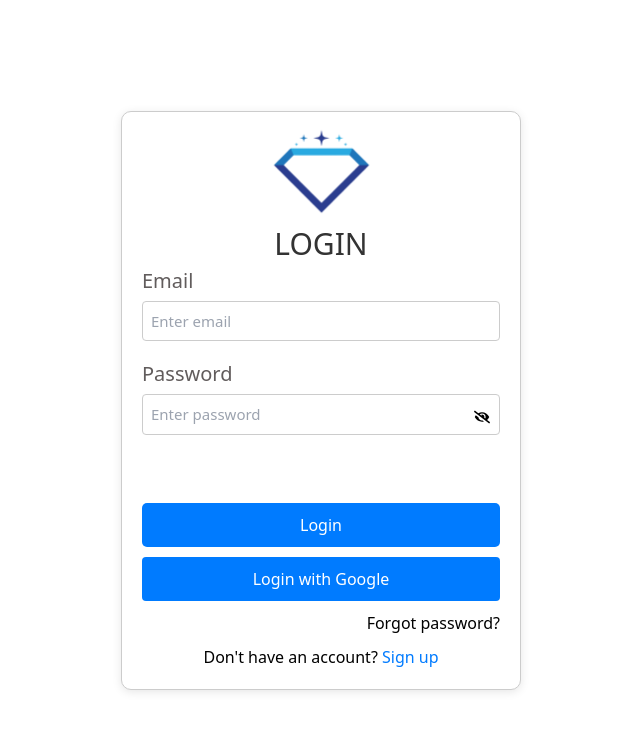
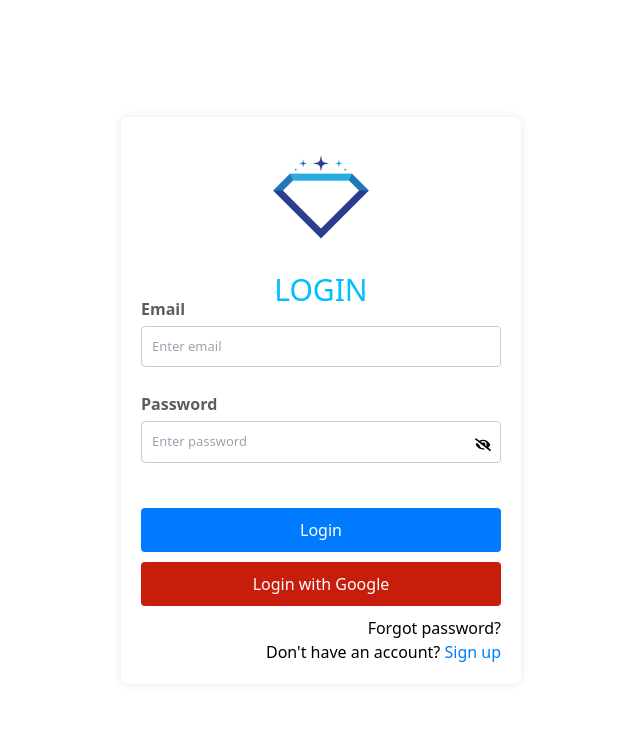
Before and after one commit to HoangNNQ157/FE_GemFPT, a React (Vite) app: page / in a window 1280 px wide. Shown: the top 730 px of the page, without its empty margins (319-959 px from the left). Built offline with nearby package versions, Linux system fonts and the light colour scheme.

Commit message:
fix authenciation

```diff
--- a/src/component/Register/Register.css
+++ b/src/component/Register/Register.css
@@ -44,9 +44,10 @@ body {
   border-radius: 8px;
 }
 
-.Actor {
-  font-size: 20px;
+.title {
+  display: flex;
   color: #615c5c;
+  font-weight: 600;
 }
 
 .form .mb-3 {
@@ -85,14 +86,14 @@ body {
   width: 100%;
 }
 
-.error-message {
+.error-message-rg {
   color: red;
   height: 100%;
   display: flex;
   align-items: center;
 }
 
-.btn-primary {
+.brg-primary {
   background-color: #007bff;
   color: #fff;
   margin-top: 10px;
--- a/src/component/forgotpassword/ForgotPassword.css
+++ b/src/component/forgotpassword/ForgotPassword.css
@@ -1,40 +1,65 @@
+body {
+  display: flex;
+  justify-content: center;
+  align-items: center;
+  height: 100vh;
+  margin: 0;
+  width: 100%; /* Ensures body takes full width */
+}
+
+.logoForgot {
+  width: 100%;
+  display: flex;
+  justify-content: center;
+}
+
+.imgForgot {
+  width: 35%;
+  height: auto;
+  display: block;
+}
+
 .form-box {
   width: 100%;
-  margin: 0 auto;
   padding: 20px;
   border: 1px solid #ddd;
   border-radius: 8px;
   background-color: #fff;
   box-shadow: 0 2px 10px rgba(0, 0, 0, 0.1);
+  display: flex;
+  flex-direction: column;
+  align-items: center;
+  max-width: 400px; /* Constrain the form to a maximum width */
 }
 
-.logo {
-  display: block;
-  margin: 0 auto 20px;
-  max-width: 100px;
+form {
+  width: 100%; /* Ensures form takes full width */
 }
 
 form h3 {
+  font-size: 30px;
   text-align: center;
   margin-bottom: 20px;
-  color: #333;
+  color: deepskyblue !important; /* Changed color to blue and added !important */
 }
 
 .mb-3 {
   margin-bottom: 15px;
+  position: relative;
+  width: 100%;
 }
 
 .title {
   display: flex;
   margin-bottom: 5px;
-  color: #333;
+  color: #615c5c !important;
   font-weight: 600;
 }
 
 .form-control {
   width: 100%;
   padding: 10px;
-  margin-top: 20px;
+  margin-top: 5px;
   border: 1px solid #ccc;
   border-radius: 4px;
 }
@@ -45,23 +70,32 @@ form h3 {
 
 .error-message {
   color: red;
-  font-size: 0.875em;
-  margin-top: 5px;
+  height: 100%;
+  display: flex;
+  align-items: center;
+  visibility: hidden; /* Initially hidden */
+}
+
+.error-message.visible {
+  visibility: visible; /* Visible when there's an error */
 }
 
 .d-grid {
   display: grid;
+  width: 100%; /* Ensures the button takes the full width */
 }
 
-.btn {
+.bfg {
   padding: 10px 20px;
   border: none;
   border-radius: 4px;
   background-color: #007bff;
   color: #fff;
   cursor: pointer;
+  margin-top: -10px;
+  width: 100%; /* Full width button */
 }
 
-.btn:hover {
+.bfg:hover {
   background-color: #0056b3;
 }
--- a/src/component/forgotpassword/ForgotPassword.jsx
+++ b/src/component/forgotpassword/ForgotPassword.jsx
@@ -53,10 +53,11 @@ export default function ForgotPassword() {
 
   return (
     <div className="form-box forgot-password">
-      <img src="public/assets/logo.jpg" className="logo" alt="Logo" />
+      <div className="logoForgot">
+        <img src="public/assets/logo.jpg" className="imgForgot" alt="Logo" />
+      </div>
       <form onSubmit={handleSubmit}>
         <h3>Forgot Password</h3>
-
         <div className="mb-3">
           <label className="title">Email</label>
           <input
@@ -67,27 +68,21 @@ export default function ForgotPassword() {
             value={formData.email}
             onChange={handleChange}
           />
-          {errors.email && (
-            <span className="error-message">{errors.email}</span>
-          )}
+          <span className={`error-message ${errors.email ? "visible" : ""}`}>
+            {errors.email || "Email is required"}
+          </span>
         </div>
-
         <div className="d-grid">
-          <button type="submit" className="btn btn-primary">
+          <button type="submit" className="bfg bfg-primary">
             Reset Password
           </button>
         </div>
-        {/* <div className="Login-Link">
-          <p>
-            <Link to="/login">Login</Link>
-          </p>
-        </div> */}
-
         <ToastContainer />
       </form>
     </div>
   );
 }
+
 
 /* import { useState } from "react";
 import * as Yup from "yup";
--- a/src/component/login/Login.css
+++ b/src/component/login/Login.css
@@ -10,133 +10,130 @@ body {
   width: 100%;
   display: flex;
   justify-content: center;
-    align-items: center;
+  margin-top: -30px;
 }
 
 .imgLogo {
   width: 50%;
   height: auto;
-    margin-bottom: -20px;
-    margin-top: -50px;
   display: block;
 }
 
-.form-box h3 {
+.form h3 {
   font-size: 30px;
   margin-top: -20px;
   margin-bottom: -15px;
   text-align: center;
-    color: #007bff;
+  color: deepskyblue;
+}
+
+.form-control {
+  margin-top: 0px !important;
+}
+
+.form {
+  margin-bottom: 0px !important;
+  display: flex;
+  flex-direction: column;
+  align-items: center;
+  width: 100%;
+  max-width: 400px;
+  padding: 20px;
+  box-shadow: 0 0 10px rgba(0, 0, 0, 0.1);
+  background-color: #fff;
+  border-radius: 8px;
 }
 
 .User {
-    color: #615c5c;
-    font-size: 20px;
+  display: flex;
   margin-bottom: 5px;
+  color: #615c5c ;
+  font-weight: 600;
 }
 
-.form-box .mb-3 {
-    margin-top: -20px;
+.form .mb-3 {
+  margin-bottom: 25px;
+  position: relative;
 }
 
-.form-box input[type="email"],
-.form-box input[type="password"] {
+.form input[type="email"],
+.form input[type="password"] {
   width: 100%;
-    padding: 8px; /* Adjusted padding for closer spacing */
-    font-size: 15px;
+  padding: 10px;
+  font-size: 13px;
   border: 1px solid #ccc;
   border-radius: 4px;
-    box-sizing: border-box;
-    margin-top: 5px; /* Ensures a small space between label and input */
+  padding-right: 40px; /* Added padding-right to make space for the icon */
 }
 
 .password-wrapper {
   position: relative;
   display: flex;
   align-items: center;
-    margin-top: 5px; /* Ensures a small space between label and input */
-}
-
-.form-item {
-    position: relative;
-    margin-top: -10px;
-    min-height: 80px; /* Adjusted to provide space for error messages */
-    display: flex;
-    flex-direction: column;
-    justify-content: flex-start; /* Ensure space for error message */
-}
-
-.icon {
-    position: absolute;
-    right: 10px;
-    bottom: 15px;
 }
 
 .password-toggle-icon {
   cursor: pointer;
   position: absolute;
-    bottom: 15px;
   right: 10px;
+  top: 50%;
+  transform: translateY(-50%);
 }
 
-.error-message {
-    color: red;
-    font-size: 12px;
-    margin-top: 5px; /* Added margin to separate error message from input */
-    visibility: visible; /* Ensure the message is visible when present */
+.error-message-container {
+  height: 20px;
+  position: absolute;
+  bottom: -25px;
+  width: 100%;
 }
 
-.hidden-error {
-    visibility: hidden; /* Keeps space for the error message without displaying it */
-    height: 0;
+.error-message-lg {
+  color: red;
+  height: 100%;
+  display: flex;
+  align-items: center;
 }
 
-.form-box .d-grid {
-    display: grid;
-    grid-template-columns: 1fr;
+.blg-primary {
+  background-color: #007bff;
+  color: #fff;
+  margin-top: 20px;
+  padding: 10px 20px;
+  border: none;
+  border-radius: 4px;
+  cursor: pointer;
+  text-align: center;
+  width: 100%; /* Ensure the button takes full width */
+  box-sizing: border-box; /* Ensure padding is included in the element's total width */
 }
 
-.btn-primary {
-    background-color: #007bff;
+.login-gg {
+  margin-top: 10px;
+  width: 100%; /* Ensure the container takes full width */
+}
+
+.login-google {
+  background-color: #c71d0d;
   color: #fff;
   padding: 10px;
   border: none;
   border-radius: 4px;
   cursor: pointer;
   text-align: center;
-}
-
-.btn-primary:hover {
-    background-color: #0056b3;
-}
-
-.login-gg {
-    margin-top: 10px;
-}
-
-.login-google {
-    background-color: #db4437;
-    color: #fff;
-    padding: 10px;
-    border: none;
-    border-radius: 4px;
-    cursor: pointer;
-    text-align: center;
-    width: 100%;
-}
-
-.login-google:hover {
-    background-color: #c23321;
+  width: 100%; /* Ensure the button takes full width */
+  box-sizing: border-box; /* Ensure padding is included in the element's total width */
 }
 
 .forgot-password {
   text-align: right;
   margin-top: 10px;
+  width: 100%; /* Ensure it takes full width to align to the right */
 }
 
 .register-link {
-    text-align: center;
-    margin-top: 10px;
+  text-align: right;
+
+  width: 100%; /* Ensure it takes full width to align to the right */
 }
 
 .register-link a {
--- a/src/component/login/Login.jsx
+++ b/src/component/login/Login.jsx
@@ -29,6 +29,11 @@ export default function Login() {
     setFormData((prevState) => ({
       ...prevState,
       [name]: value
+    }));
+
+    setErrors((prevErrors) => ({
+      ...prevErrors,
+      [name]: '',
     }));
   };
 
@@ -64,7 +69,7 @@ export default function Login() {
 
   const handleLoginWithGoogle = async () => {
     try {
-      const user = await api.post('/login-google');
+      const user = await api.post('/login_google');
       console.log("Login with Google success:", user.data);
 
       localStorage.setItem("token", user.data.token);
@@ -84,11 +89,11 @@ export default function Login() {
 
   return (
     <>
-      <div className="form-box login">
-        <div className="logoLogin">
-          <img src='public/assets/logo.jpg' className="imgLogo" alt="Logo" />
-        </div>
+      <div className="form login">
         <form onSubmit={handleSubmit}>
+          <div className="logoLogin">
+            <img src='public/assets/logo.jpg' className="imgLogo" alt="Logo" />
+          </div>
           <h3>LOGIN</h3>
 
           <div className="mb-3 form-item">
@@ -101,10 +106,9 @@ export default function Login() {
               value={formData.email}
               onChange={handleChange}
             />
-
-            <span className={`error-message ${errors.email ? '' : 'hidden-error'}`}>
-              {errors.email || 'Email is required'}
-            </span>
+            <div className="error-message-container">
+              {errors.email && <span className="error-message-lg">{errors.email}</span>}
+            </div>
           </div>
 
           <div className="mb-3">
@@ -118,22 +122,22 @@ export default function Login() {
                 value={formData.password}
                 onChange={handleChange}
               />
-
               <span className="password-toggle-icon" onClick={togglePasswordVisibility}>
                 {showPassword ? <FaEye /> : <FaEyeSlash />}
               </span>
             </div>
-            <span className={`error-message ${errors.password ? '' : 'hidden-error'}`}>
-              {errors.password || 'Password is required'}
-            </span>
+            <div className="error-message-container">
+              {errors.password && <span className="error-message-lg">{errors.password}</span>}
+            </div>
           </div>
+
           <div className="d-grid">
-            <button type="submit" className="btn btn-primary">Login</button>
+            <button type="submit" className="blg blg-primary">Login</button>
           </div>
         </form>
 
         <div className="login-gg">
-          <button type="button" className="btn login-google" onClick={handleLoginWithGoogle}>Login with Google</button>
+          <button type="button" className="login-google" onClick={handleLoginWithGoogle}>Login with Google</button>
         </div>
 
         <p className="forgot-password text-right">
@@ -149,6 +153,7 @@ export default function Login() {
     </>
   );
 }
+
 
 
 // LOGIN BANG SDT
@@ -278,12 +283,12 @@ export default function Login() {
           {errors.password && <span className="error-message">{errors.password}</span>}
         </div>
         <div className="d-grid">
-          <button type="submit" className="btn btn-primary">Login</button>
+          <button type="submit" className="blg blg-primary">Login</button>
         </div>
       </form>
 
       <div className="login-gg">
-        <button type="button" className="btn login-google" onClick={handleLoginWithGoogle}>Login with Google</button>
+        <button type="button" className="blg login-google" onClick={handleLoginWithGoogle}>Login with Google</button>
       </div>
 
       <p className="forgot-password text-right">
--- a/src/component/resetpassword/ResetPassword.css
+++ b/src/component/resetpassword/ResetPassword.css
@@ -1,102 +1,116 @@
+body {
+  display: flex;
+  justify-content: center;
+  align-items: center;
+  height: 100vh;
+  margin: 0;
+  width: 100%; /* Ensures body takes full width */
+}
+
+.logoReset {
+  width: 100%;
+  display: flex;
+  justify-content: center;
+}
+
+.imgReset {
+  width: 35%;
+  height: auto;
+  display: block;
+}
+
 .form-box {
   width: 100%;
-  max-width: 400px;
-  margin: 50px auto;
   padding: 20px;
-  border: 1px solid #ccc;
-  border-radius: 10px;
+  border: 1px solid #ddd;
+  border-radius: 8px;
   background-color: #fff;
   box-shadow: 0 2px 10px rgba(0, 0, 0, 0.1);
+  display: flex;
+  flex-direction: column;
+  align-items: center;
+  max-width: 400px; /* Constrain the form to a maximum width */
 }
 
-.form-box .logo {
-  display: block;
-  margin: 0 auto 20px;
-  width: 100px;
+form {
+  width: 100%; /* Ensures form takes full width */
 }
 
-.form-box form {
-  display: flex;
-  flex-direction: column;
+form h3 {
+  font-size: 30px;
+  text-align: center;
+  margin-bottom: 20px;
+  color: deepskyblue !important; /* Changed color to blue and added !important */
 }
 
-.form-box h3 {
-  text-align: center;
-  margin-bottom: 20px;
-  color: #333;
+.mb-3 {
+  margin-bottom: 15px;
+  position: relative;
+  width: 100%;
 }
 
-.form-box .mb-3 {
-  margin-bottom: 15px;
-  position: relative;
+.title {
+  display: flex;
+  margin-bottom: 5px;
+  color: #615c5c !important;
+  font-weight: 600;
 }
 
-.form-box .title {
-  margin-bottom: 5px;
-  font-weight: bold;
-  color: #333;
+.form-control {
+  width: 100%;
+  padding: 10px;
+  margin-top: 5px;
+  border: 1px solid #ccc;
+  border-radius: 4px;
 }
 
-.form-box .form-control {
-  width: 100%;
-  padding: 10px;
-  border: 1px solid #ccc;
-  border-radius: 5px;
-  font-size: 14px;
+.form-control:focus {
+  border-color: #007bff;
 }
 
-.form-box .form-control:focus {
-  border-color: #007bff;
-  box-shadow: 0 0 5px rgba(0, 123, 255, 0.5);
+.error-message-sp {
+  color: red;
+  height: 20px; /* Reserve space for the error message */
+  display: flex;
+  align-items: center;
+
 }
 
-.error-message {
-  color: red;
-  font-size: 12px;
-  margin-top: 5px;
+
+.d-grid {
+  display: grid;
+  width: 100%; /* Ensures the button takes the full width */
 }
 
-.invisible-placeholder {
-  height: 20px; /* Height of the invisible element */
-  overflow: hidden; /* Hide the invisible element */
-  font-size: 0; /* Ensure no visible text */
+.bsp {
+  padding: 10px 20px;
+  border: none;
+  border-radius: 4px;
+  background-color: #007bff;
+  color: #fff;
+  cursor: pointer;
+
+  width: 100%; /* Full width button */
 }
 
-.form-box .d-grid {
-  margin-top: 20px;
+.bsp:hover {
+  background-color: #0056b3;
 }
 
-.form-box .btn-primary {
-  background-color: #007bff;
-  border-color: #007bff;
-  color: #fff;
-  padding: 10px;
-  font-size: 16px;
-  border-radius: 5px;
-  cursor: pointer;
-  text-align: center;
-  display: inline-block;
-}
-
-.form-box .btn-primary:hover {
-  background-color: #0056b3;
-  border-color: #004085;
-}
-
-.form-box .Login-Link {
+.Login-Link {
   text-align: center;
   margin-top: 20px;
 }
 
-.form-box .Login-Link p {
+.Login-Link p {
   margin: 0;
 }
 
-.form-box .Login-Link a {
+.Login-Link a {
   color: #007bff;
   text-decoration: none;
 }
 
-.form-box .Login-Link a:hover {
+.Login-Link a:hover {
   text-decoration: underline;
 }
--- a/src/component/resetpassword/ResetPassword.jsx
+++ b/src/component/resetpassword/ResetPassword.jsx
@@ -63,7 +63,7 @@ export default function ResetPassword() {
 
   return (
     <div className="form-box reset-password">
-      <img src="public/assets/logo.jpg" className="logo" alt="Logo" />
+      <img src="public/assets/logo.jpg" className="imgReset" alt="Logo" />
       <form onSubmit={handleSubmit}>
         <h3>Reset Password</h3>
 
@@ -82,7 +82,9 @@ export default function ResetPassword() {
             value={formData.password}
             onChange={handleChange}
           />
-          {errors.password && <span className="error-message">{errors.password}</span>}
+          <span className={`error-message-sp ${errors.password ? 'visible' : ''}`}>
+            {errors.password}
+          </span>
         </div>
 
         <div className="mb-3">
@@ -95,11 +97,13 @@ export default function ResetPassword() {
             value={formData.confirmPassword}
             onChange={handleChange}
           />
-          {errors.confirmPassword && <span className="error-message">{errors.confirmPassword}</span>}
+          <span className={`error-message-sp ${errors.confirmPassword ? 'visible' : ''}`}>
+            {errors.confirmPassword}
+          </span>
         </div>
 
         <div className="d-grid">
-          <button type="submit" className="btn btn-primary">
+          <button type="submit" className="bsp bsp-primary">
             Reset Password
           </button>
         </div>
```
Also changed, not shown: src/component/Register/Register.jsx (+8 -8 lines). Lines whose indentation alone changed are shown as unchanged.
